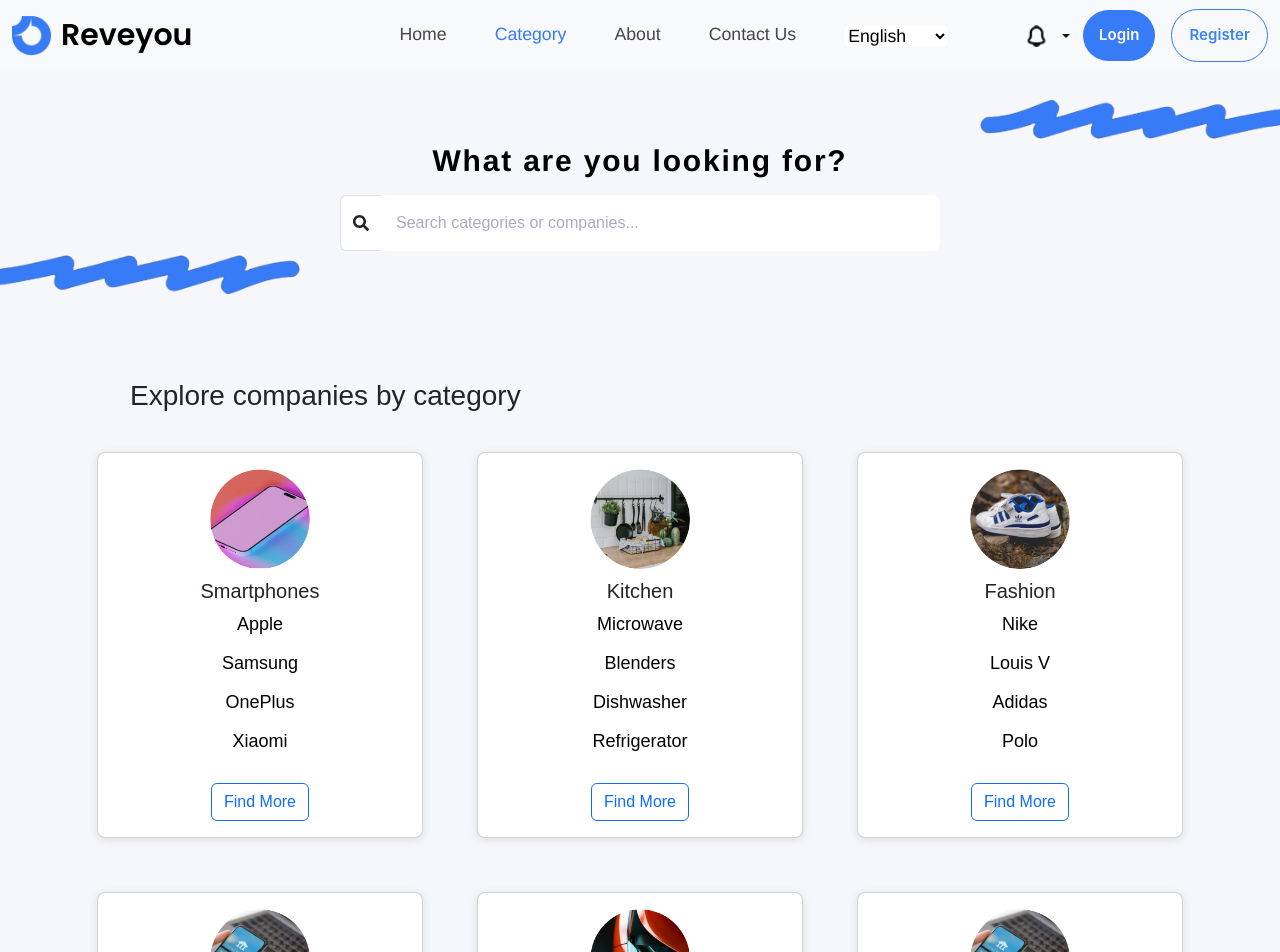
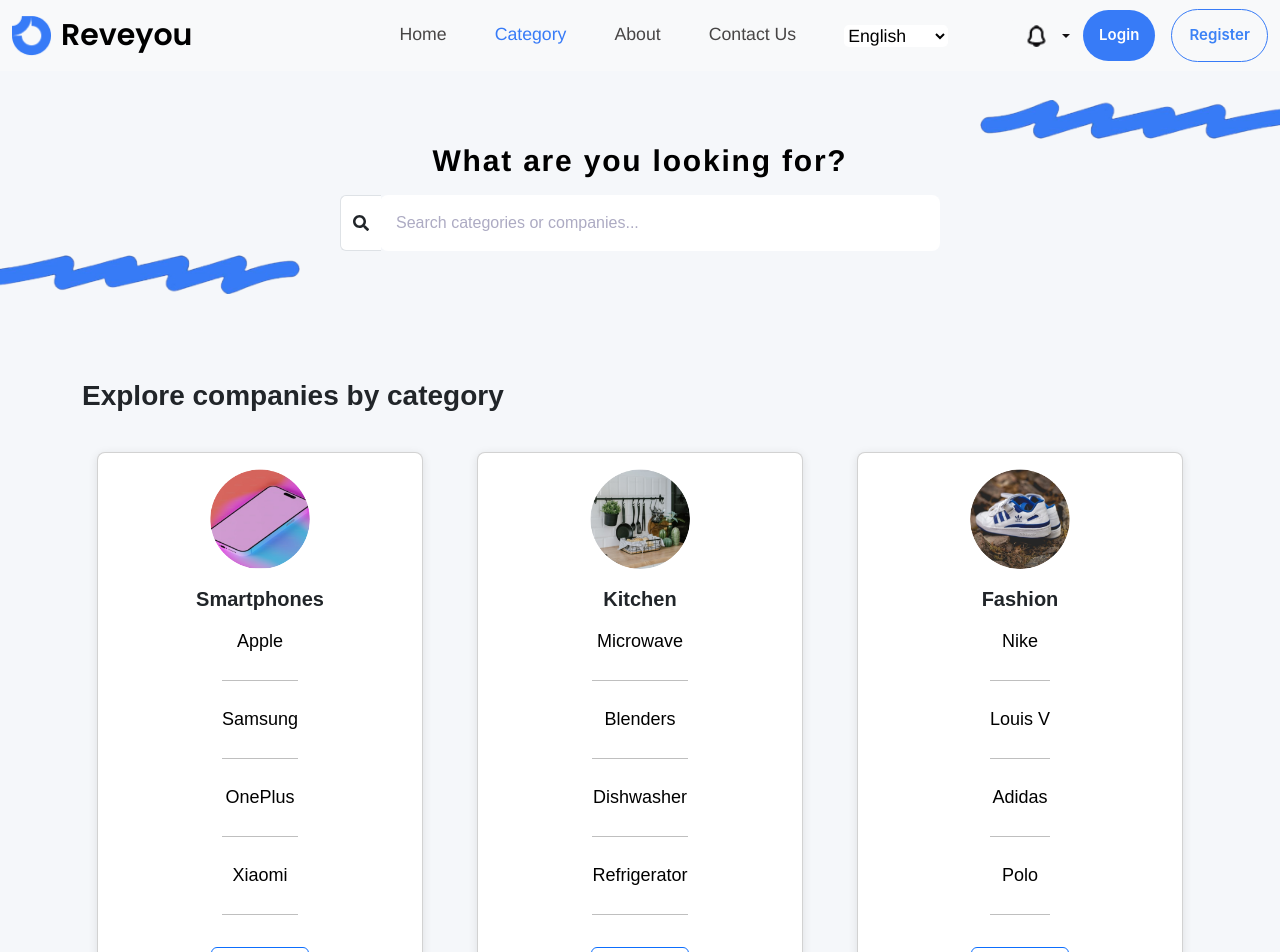
Before and after one commit to saraabdelrhman/wallet-market-master, a React (Create React App) app: page /categories in a window 1280 px wide. Shown: the top 952 px of the page. Built offline with nearby package versions, Linux system fonts and the light colour scheme.

Commit message:
user admin width test

```diff
--- a/src/admin/User.js
+++ b/src/admin/User.js
@@ -57,7 +57,7 @@ const Users = () => {
   };
 
   return (
-    <Container fluid className="d-flex flex-column  mt-5" style={{width: '80%',marginLeft:'18%'}}>
+    <Container fluid className="d-flex flex-column  mt-5" style={{width: '70%',marginLeft:'18%'}}>
       <Row className="mb-4 align-items-center">
         <Col md={6}>
         <div style={{width: '100%', height: '100%', paddingLeft: 18, paddingRight: 18, paddingTop: 11.25, paddingBottom: 11.25, borderRadius: 56.25, border: '1.12px #EEEEEE solid', justifyContent: 'space-between', alignItems: 'center', display: 'inline-flex'}}>
--- a/src/components/Categories.js
+++ b/src/components/Categories.js
@@ -78,19 +78,25 @@ wordWrap: 'break-word'}}>What are you looking for?</h2>
         </div>
 
         <div className="col-12 mb-3 mt-5 pt-5">
-          <h3 className="text-start ps-5">Explore companies by category</h3>
+          <h3 className="text-start  fw-bolder">Explore companies by category</h3>
         </div>
 
         <div className="col-12">
           <div className="row g-4">
             {filteredCategories.length > 0 ? filteredCategories.map((category) => (
-              <div className="col-12 col-md-6 col-lg-4 d-flex align-items-stretch" key={category.name}>
-                <div className="card text-center p-3 w-100 d-flex justify-content-center align-items-center">
+              <div className="col-12 col-md-6 col-lg-4 d-flex align-items-stretch " key={category.name}>
+
+                <div className="card  text-center p-3 w-100 d-flex justify-content-center align-items-center">
                   <img src={category.image} className="card-img-top mx-auto" style={{ width: '100px', height: '100px', borderRadius: '50%' }} alt={category.name} />
-                  <div className="card-body d-flex flex-column justify-content-center align-items-center">
-                    <h5 className="card-title">{category.name}</h5>
+
+                  <div className="card-body d-flex flex-column justify-content-center align-items-center p-2 ">
+                    <h5 className="card-title fw-bolder">{category.name}</h5>
+
                     <ul className="list-unstyled">
-                      {category.items.map((item) => <li key={item}>{item}</li>)}
+
+                      {category.items.map((item) => <li key={item} style={{lineHeight:'45px'}}>{item}<hr ></hr></li>)}
+
+
                     </ul>
                     <Link to="/categoriesdetails" className="btn btn-outline-primary">Find More</Link>
                   </div>
--- a/src/components/Category-details.js
+++ b/src/components/Category-details.js
@@ -45,7 +45,7 @@ const ProductCard = ({ title, reviews }) => (
 
     <div className="">
       <span className="stars me-3" style={{fontSize:'20px'}}>★★★★☆</span>
-      <span>{reviews} Reviews</span>
+      <span style={{color:'#77878F'}}>{reviews} Reviews</span>
     </div>
     <p>Responsive cushioning in the Pegasus provides an energized ride for everyday road running. Experience lighter-weight energy return with dual Air Zoom... <a href="#">read more</a></p>
   </div>
```
